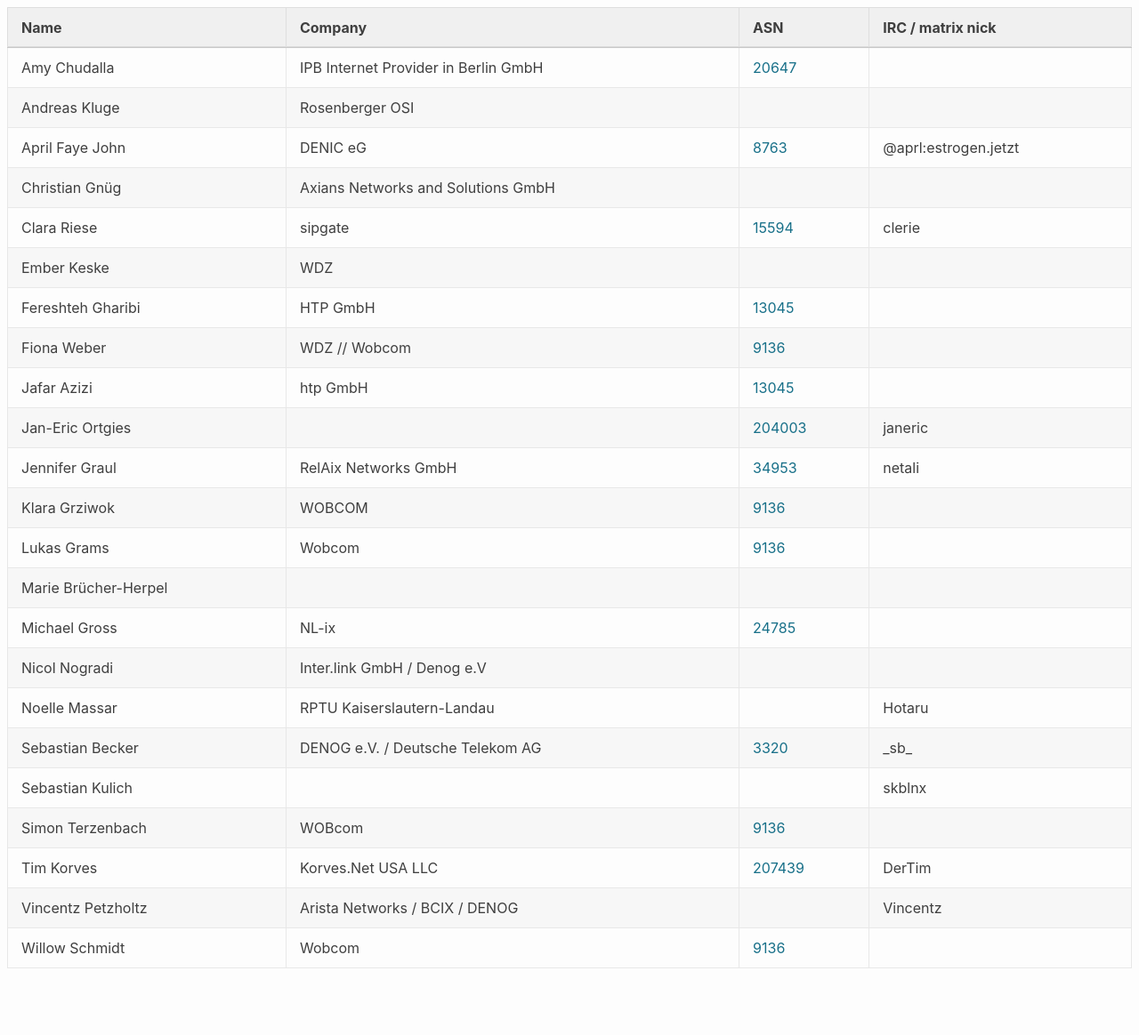
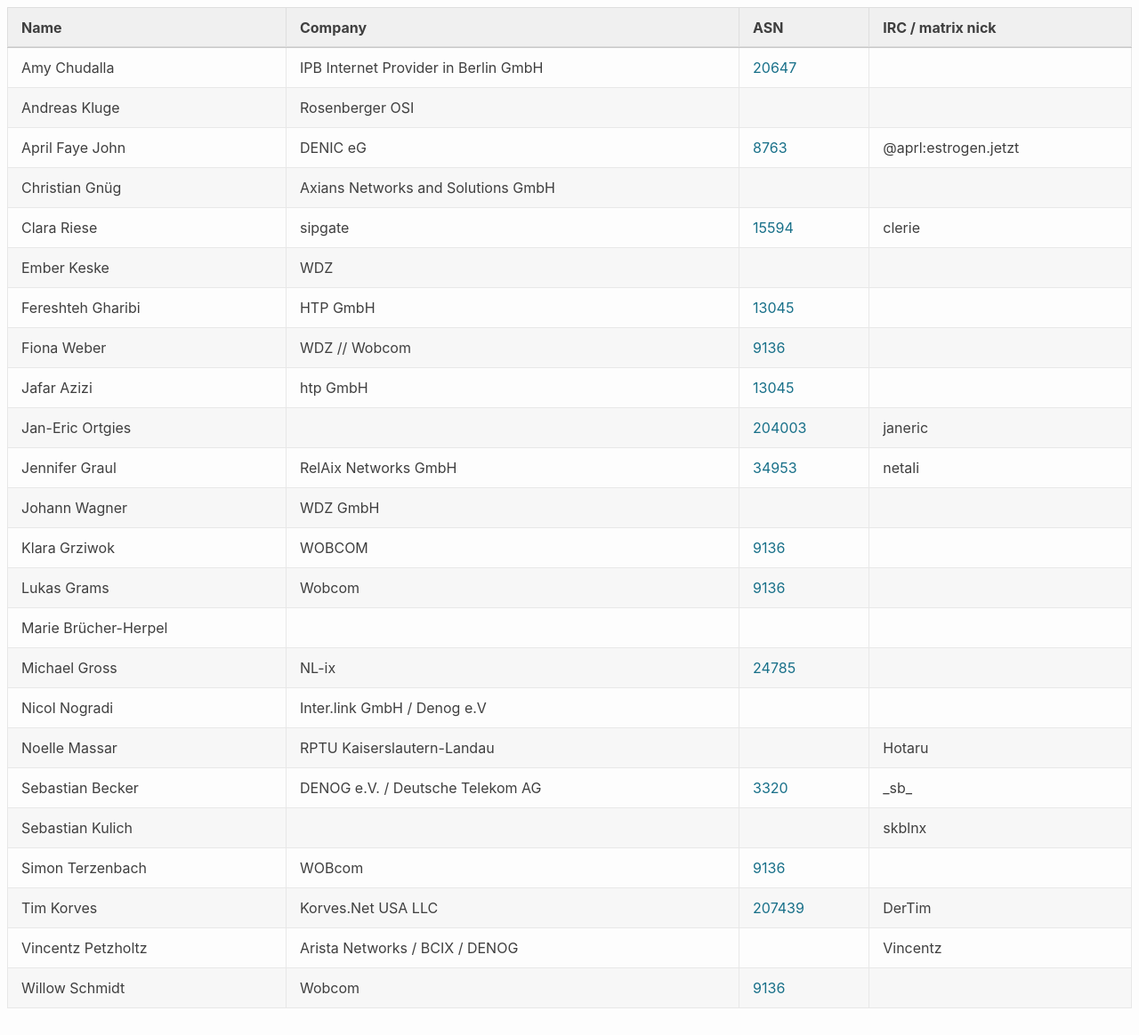
Before and after one commit to denog/pretix-attendeelist, a Jekyll site: the page built from denogmeetup25-04/index.markdown, in a window 1280 px wide and 1164 px high. Shown: the whole window at 89% size. Built offline with Jekyll 4.4.1, drawn with Linux system fonts in a browser that asks for light colours.

Commit message:
Latest data: Tue May  6 18:11:35 UTC 2025

```diff
--- a/_data/attendees_denogmeetup25-04.json
+++ b/_data/attendees_denogmeetup25-04.json
@@ -64,6 +64,12 @@
     "company": "RelAix Networks GmbH",
     "irc": "netali",
     "asn": "34953"
+  },
+  {
+    "name": "Johann Wagner",
+    "company": "WDZ GmbH",
+    "irc": null,
+    "asn": null
   },
   {
     "name": "Klara Grziwok",
```
